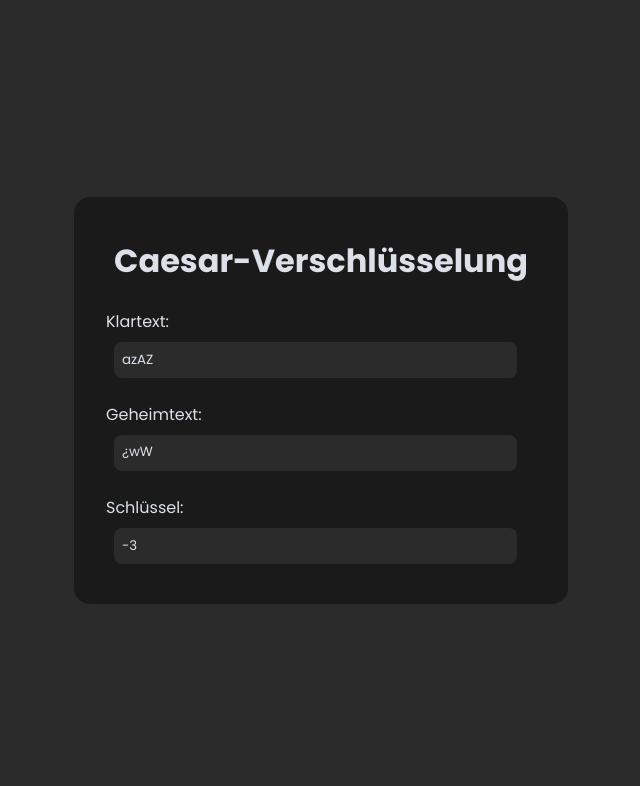
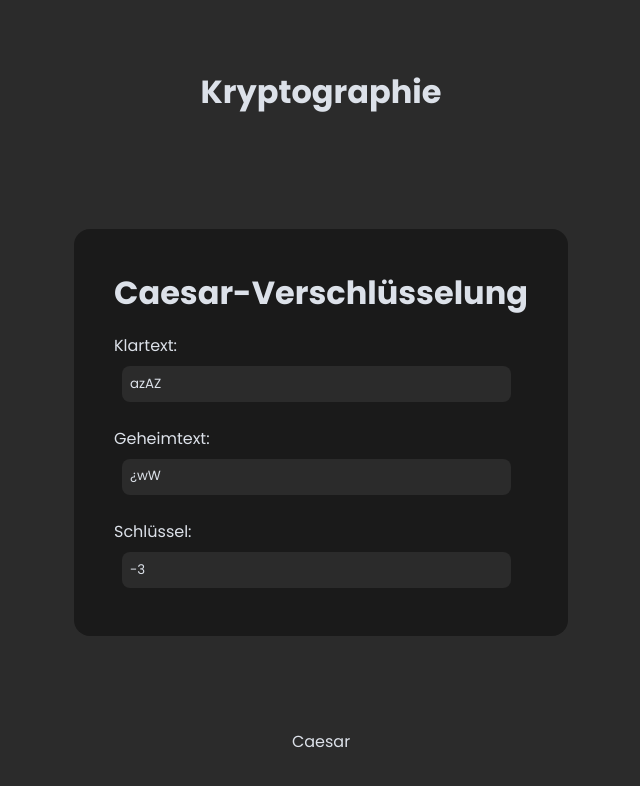
Before and after one commit to MarcoZ05/kryptographie, a plain HTML site: page index.html in a window 1280 px wide. Shown: the whole page, without its empty margins (319-959 px from the left). Drawn offline with Linux system fonts and the light colour scheme.

Commit message:
header, footer and new label structure

```diff
--- a/index.html
+++ b/index.html
@@ -14,13 +14,21 @@
     <link rel="stylesheet" href="style.css" />
   </head>
   <body>
+    <header>
+      <h1>Kryptographie</h1>
+    </header>
+
     <form class="caesar">
       <h1>Caesar-Verschlüsselung</h1>
-      <label for="caesar_clearInput"></label>Klartext:
-      <input type="text" id="caesar_clearInput" autocomplete="off" />
-      <label for="caesar_cipherInput"></label>Geheimtext:
-      <input type="text" id="caesar_cipherInput" autocomplete="off" />
-      <label for="caesar_shiftInput"></label>Schlüssel:
+      <label for="caesar_clearInput"
+        >Klartext: <input type="text" id="caesar_clearInput" autocomplete="off"
+      /></label>
+      <label for="caesar_cipherInput"
+        >Geheimtext:
+        <input type="text" id="caesar_cipherInput" autocomplete="off"
+      /></label>
+      <label for="caesar_shiftInput"
+        >Schlüssel:
         <input
           type="number"
           id="caesar_shiftInput"
@@ -29,8 +37,12 @@
           value="3"
           placeholder="Wert zwischen -25 und 25"
           autocomplete="off"
-      />
+      /></label>
     </form>
+
+    <footer>
+      <div id="Caesar">Caesar</div>
+    </footer>
 
     <script src="js/index.js" type="module"></script>
   </body>
```
Lines whose indentation alone changed are shown as unchanged.
